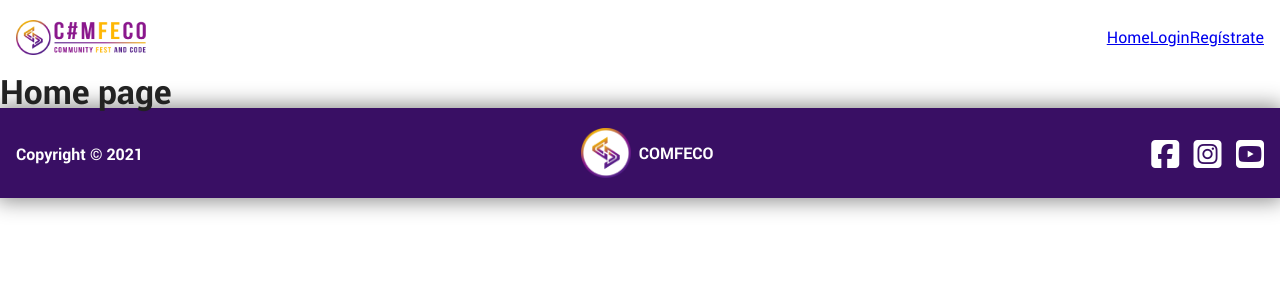
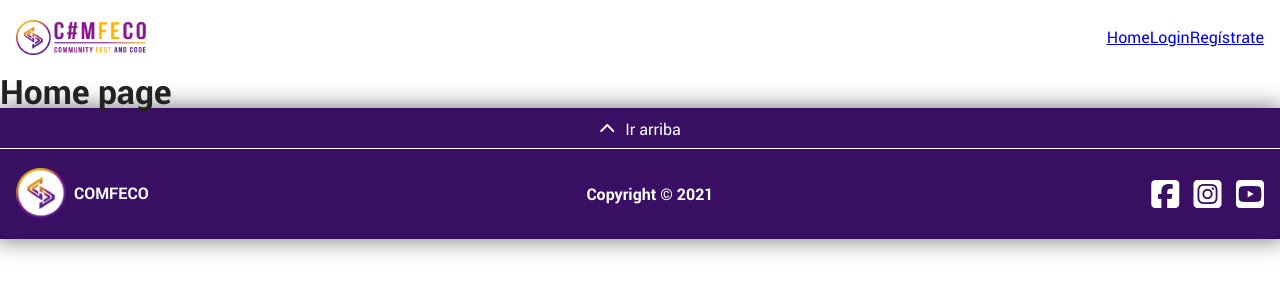
Before and after one commit to Comunidad-de-Programadores/team-vue-4-comfeco, a Vue app: page / in a window 1280 px wide. Shown: the top 300 px of the page. Built offline with nearby package versions, Linux system fonts and the light colour scheme.

Commit message:
Add styles for footer and some stytes for register form

```diff
--- a/src/assets/sass/base/_utils.scss
+++ b/src/assets/sass/base/_utils.scss
@@ -2,6 +2,9 @@
   font-size: 16px;
 }
 
+html {
+  scroll-behavior: smooth;
+}
 /* --- Titles --- */
 
 h1 {
@@ -56,7 +59,7 @@ h2 {
       &__input {
         width: 100%;
         background-color: #f0f0f0;
-        // border-radius: 55px;
+        border-radius: 55px;
         padding: 10px 1rem;
         font-family: var(--fuente-regular);
         letter-spacing: 0.5px;
@@ -108,6 +111,31 @@ h2 {
             color: #c32f10;
           }
         }
+      }
+    }
+  }
+  &-options {
+    margin: 8px 0 0 0;
+    display: flex;
+    justify-content: space-between;
+    align-items: center;
+    flex-direction: column;
+    width: 100%;
+    &-forgot {
+      display: inline-block;
+      text-decoration: none;
+      margin: 0 0 8px 0;
+      color: var(--color-black);
+      &:hover {
+        text-decoration: underline;
+        color: #200bdd;
+      }
+    }
+    .button.button-secondary {
+      a {
+        width: 100%;
+        display: block;
+        text-align: center;
       }
     }
   }
--- a/src/components/PxFooter.vue
+++ b/src/components/PxFooter.vue
@@ -1,10 +1,12 @@
 <template>
   <footer class="footer">
-    <section class="footer__copy">
-      <p>
-        Copyright © 2021
-      </p>
+    <section class="footer__goUp">
+      <a href="#" class="footer__goUp--icon">
+        <i class="fas fa-chevron-up"></i>
+        Ir arriba
+      </a>
     </section>
+    <div class="footer-wrapper">
       <section class="footer__logo">
         <a href="https://www.comfeco.com/" target="_blank">
           <img
@@ -13,6 +15,11 @@
           />
           <p>COMFECO</p>
         </a>
+      </section>
+      <section class="footer__copy">
+        <p>
+          Copyright © 2021
+        </p>
       </section>
       <section class="footer__social-media">
         <div class="footer__social-media--icons">
@@ -34,6 +41,7 @@
           </a>
         </div>
       </section>
+    </div>
   </footer>
 </template>
 
@@ -45,15 +53,28 @@ export default {
 
 <style scoped lang="scss">
 .footer {
+  border-top: 1px solid var(--color-primary);
+  background: var(--color-primary);
+  box-shadow: 0px 0px 20px 3px rgba(0, 0, 0, 0.45);
+  &__goUp {
+    width: 100%;
+    display: flex;
+    align-items: center;
+    justify-content: center;
+    height: 40px;
+    border-bottom: 1px solid var(--color-white);
+    i {
+      margin: 0 6px 0 0;
+    }
+  }
+  &-wrapper {
     width: 100%;
     height: auto;
     padding: 15px 1rem;
     text-align: center;
     font-family: var(--fuente-bold);
-  border-top: 1px solid var(--color-primary);
-  background: var(--color-primary);
     color: var(--color-white);
-  box-shadow: 0px 0px 20px 3px rgba(0, 0, 0, 0.45);
+  }
   a {
     text-decoration: none;
     color: var(--color-white);
@@ -91,11 +112,15 @@ export default {
       }
     }
   }
+}
 @media screen and (min-width: 768px) {
+  .footer {
+    &-wrapper {
       display: flex;
       align-items: center;
       justify-content: space-between;
       height: 90px;
+    }
     &__copy,
     &__logo {
       margin: 0;
--- a/src/components/PxLogin.vue
+++ b/src/components/PxLogin.vue
@@ -128,33 +128,6 @@ export default {
     letter-spacing: 0.5px;
   }
 }
-.form-container {
-  &-options {
-    margin: 8px 0 0 0;
-    display: flex;
-    justify-content: space-between;
-    align-items: center;
-    flex-direction: column;
-    width: 100%;
-    &-forgot {
-      display: inline-block;
-      text-decoration: none;
-      margin: 0 0 8px 0;
-      color: var(--color-black);
-      &:hover {
-        text-decoration: underline;
-        color: #200bdd;
-      }
-    }
-    .button.button-secondary {
-      a {
-        width: 100%;
-        display: block;
-        text-align: center;
-      }
-    }
-  }
-}
 .pass-eye__container {
   display: flex;
   align-items: center;
--- a/src/components/PxRegister.vue
+++ b/src/components/PxRegister.vue
@@ -9,7 +9,6 @@
             name="nick"
             id="nick"
             v-model="form.nick"
-            :aria-label="nickLabel"
             class="input-group__input"
             placeholder="Nick"
           />
@@ -49,7 +48,9 @@
         </button>
       </form>
       <div class="register-auth-socials">
-        <p>O continuar con:</p>
+        <p class="register-auth-socials-text">
+          O registrate con:
+        </p>
         <div class="auth-socials-buttons">
           <button
             type="submit"
@@ -72,6 +73,14 @@
           >
           de COMFECO
         </p>
+      </div>
+      <div class="form-container-options">
+        <button class="button button-secondary">
+          <router-link to="/login">
+            ¿Ya tienes tu cuenta?, Inicia sesión
+            <i class="fas fa-sign-in-alt"></i>
+          </router-link>
+        </button>
       </div>
     </div>
   </div>
@@ -146,13 +155,18 @@ export default {
   width: 100%;
   min-height: 100vh;
 
-  .register-auth-socials {
-    p {
-      margin-bottom: 1rem;
+  .terms-conditions {
+    max-width: 280px;
+    width: 100%;
+    line-height: 20px;
+    .link {
+      color: var(--color-primary);
+      outline: none;
+      letter-spacing: 0.5px;
+      &:hover {
+        color: var(--color-white);
+      }
     }
-  }
-  .terms-conditions {
-    width: 300px;
   }
   .register-container > * {
     margin-bottom: 10px;
```
Lines whose indentation alone changed are shown as unchanged.
